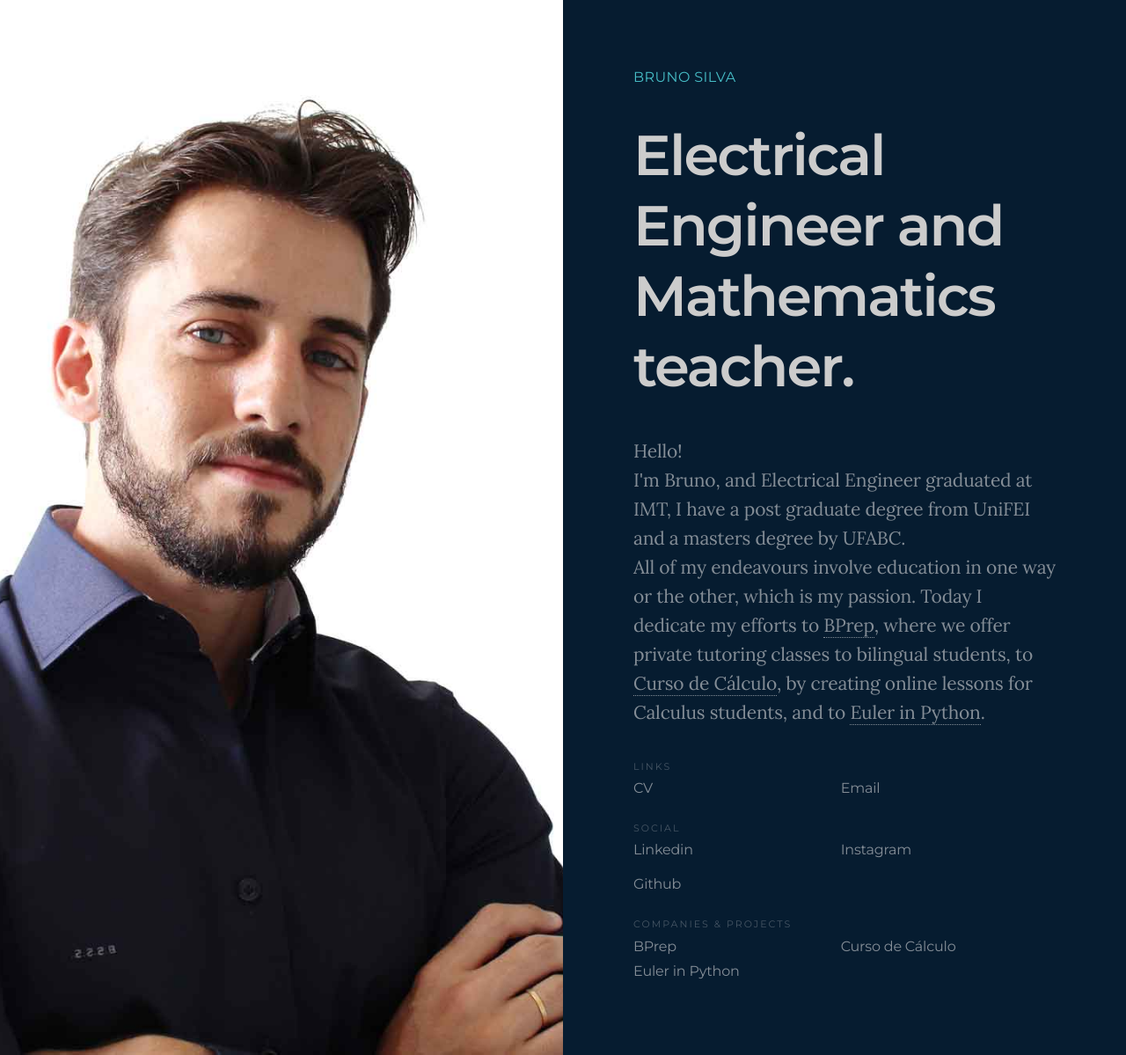
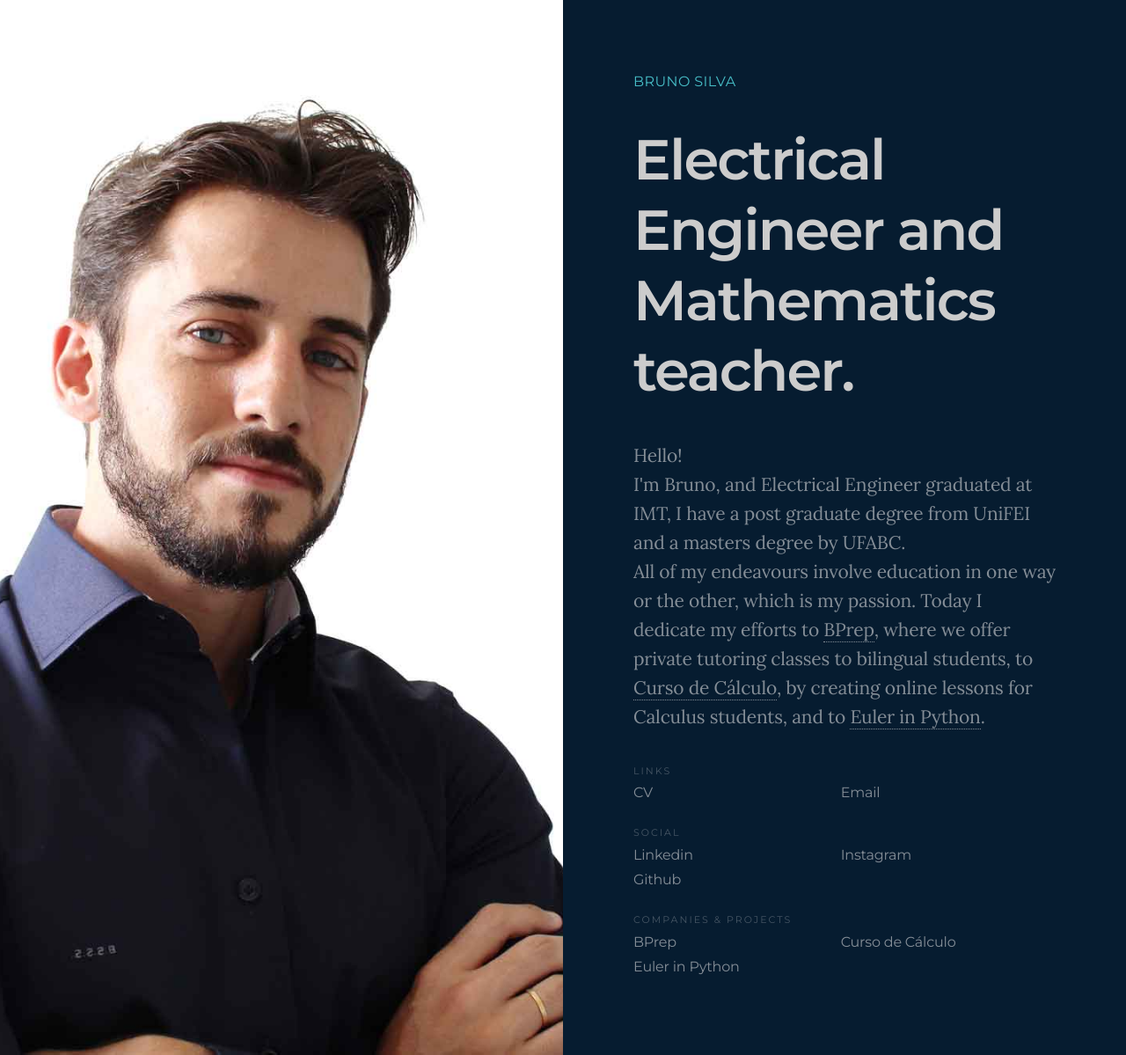
Before and after one commit to bru1987/bru1987.github.io, a Jekyll site: the page built from index.html, in a window 1280 px wide. Shown: the whole page at 88% size. Built offline with Jekyll 4.4.1, drawn with Linux system fonts in a browser that asks for light colours.

Commit message:
fix text padding

```diff
--- a/assets/css/split.css
+++ b/assets/css/split.css
@@ -116,7 +116,7 @@ body.page-template-page-fullsingle-split {
   body.page-template-page-fullsingle-split p {
     color: #848d96; }
 
-ul#projects {
+ul#projects, ul#social {
   line-height: 0rem;
   margin-top: 12px;
 }
--- a/index.html
+++ b/index.html
@@ -79,7 +79,7 @@
 
 					<h3>Social</h3>
 
-					<ul>
+					<ul id="social">
 						<li><a href="https://www.linkedin.com/in/bruno3s/">Linkedin</a></li>
 						<li><a href="http://www.instagram.com/bruno.3s">Instagram</a></li>
 						<li><a href="http://github.com/{{site.github}}">Github</a></li>
```
